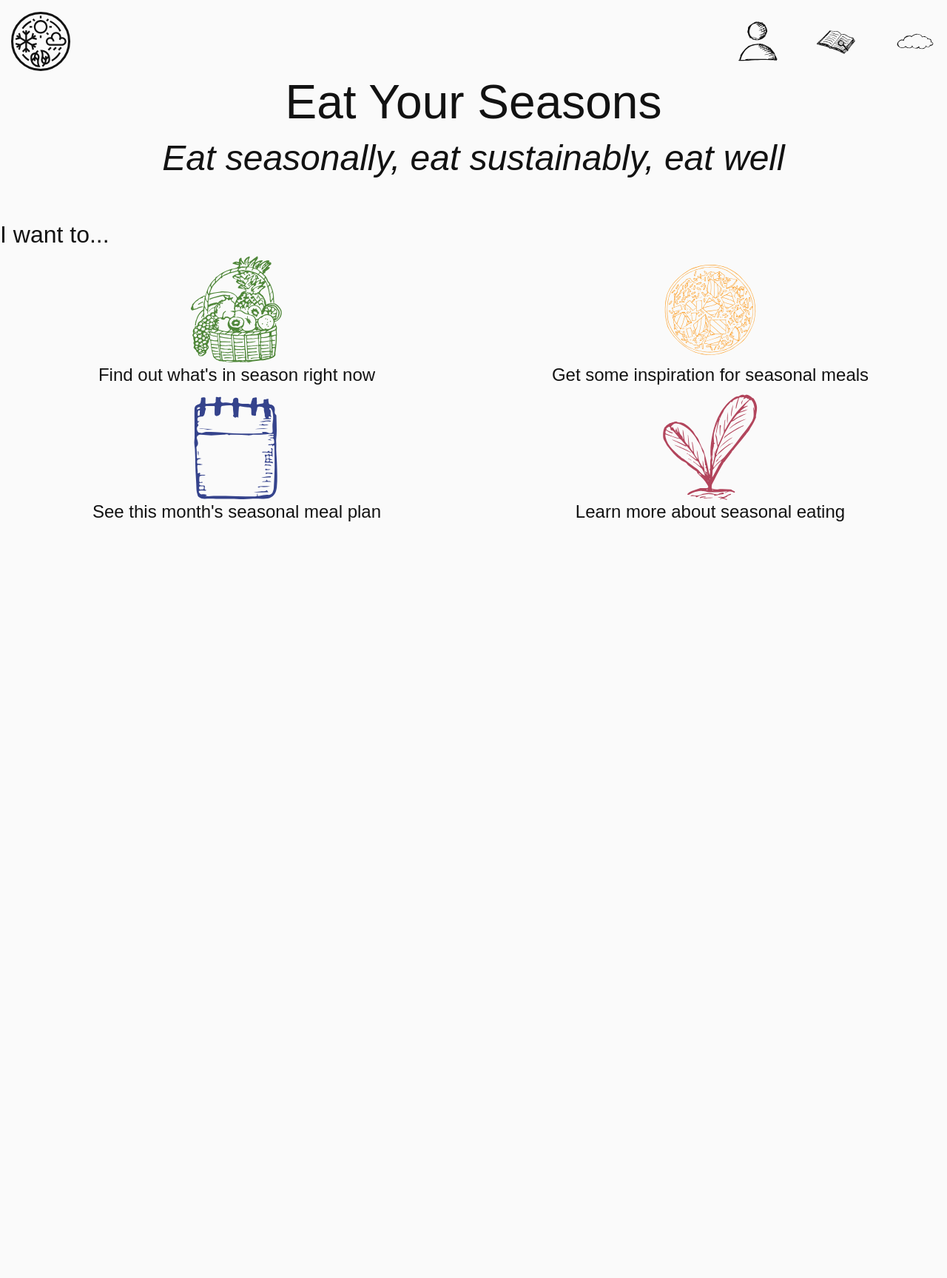
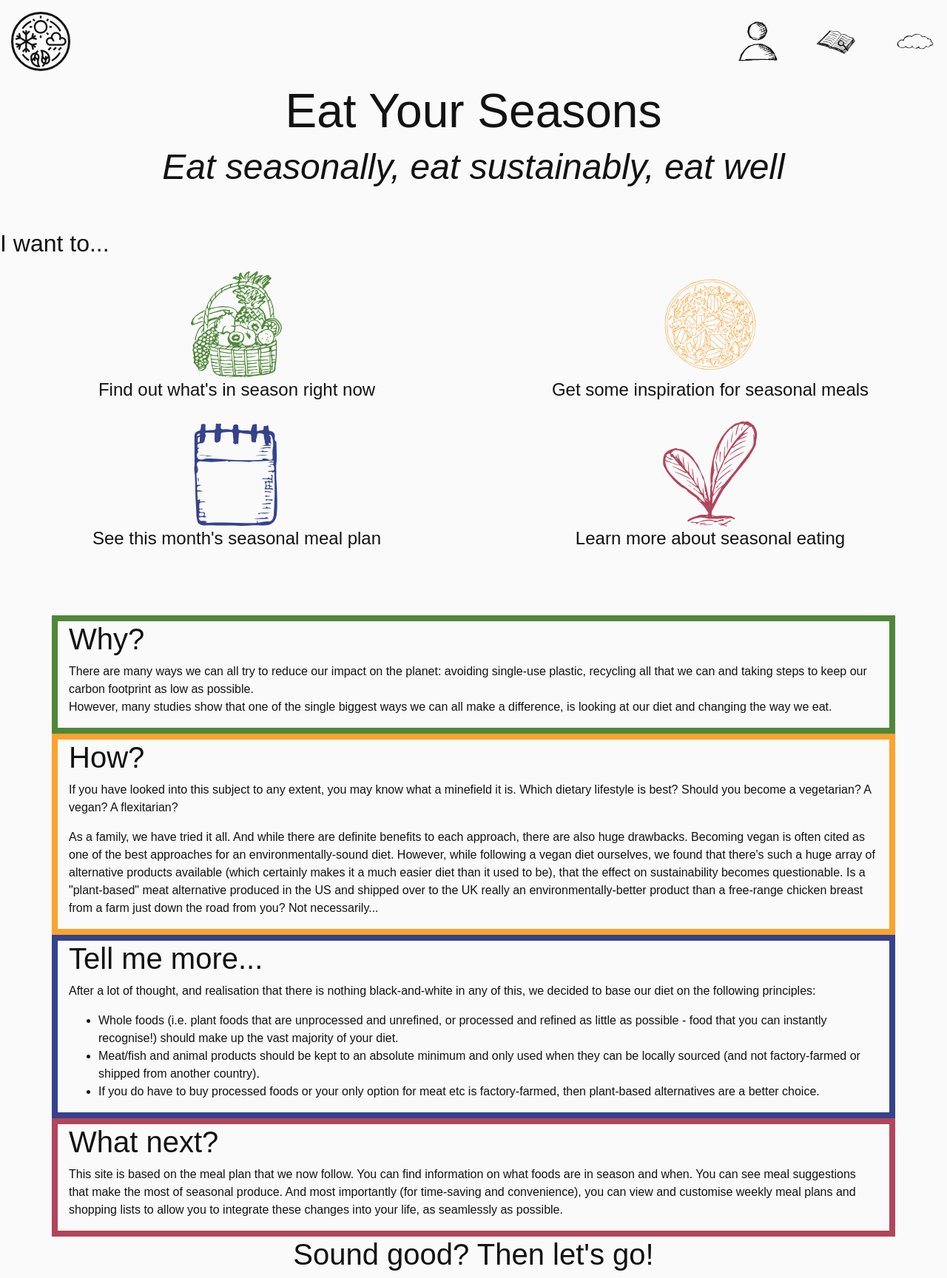
Before and after one commit to jess-bennett/eat-your-seasons, a Django app: page / in a window 1280 px wide. Shown: the whole page at 74% size. Before the commit the page ends 705 px from the top, so only its background shows below. Run offline with Django 3.2, Linux system fonts and the light colour scheme; some libraries are stand-ins or nearby versions; some web fonts are replaced.

Commit message:
Add home page text

```diff
--- a/home/templates/home/index.html
+++ b/home/templates/home/index.html
@@ -10,7 +10,7 @@
 {% endblock %}
 
 {% block content %}
-    <div class="container-fluid">
+    <div id="landing-page" class="container-fluid">
         <div class="row">
             <div class="col text-center">
             <h1 class="page-heading">Eat Your Seasons</h1>
@@ -21,31 +21,75 @@
             <h2>I want to...</h2>
         </div>
         <div class="row text-center">
-            <div class="col-6 col-md-6 spring home-icons">
+            <div class="p-2 col-6 spring home-icons">
                 <a href="{% url 'dashboard' %}">
                     {% include "layout/icons/seasonal.html" %}
                     <h4>Find out what's in season right now</h4>
                 </a>
             </div>
-            <div class="col-6 col-md-6 summer home-icons">
+            <div class="p-2 col-6 summer home-icons">
                 <a href="{% url 'dashboard' %}">
                 {% include "layout/icons/food.html" %}
                 <h4>Get some inspiration for seasonal meals</h4>
                 </a>
             </div>
-            <div class="col-6 col-md-6 autumn home-icons">
+            <div class="p-2 col-6 autumn home-icons">
                 <a href="{% url 'dashboard' %}">
                 {% include "layout/icons/calendar.html" %}
                 <h4>See this month's seasonal meal plan</h4>
                 </a>
             </div>
-            <div class="col-6 col-md-6 winter home-icons">
+            <div class="p-2 col-6 winter home-icons">
                 <a href="{% url 'dashboard' %}">
                 {% include "layout/icons/plant.html" %}
                 <h4>Learn more about seasonal eating</h4>
                 </a>
             </div>
         </div>
-
+    </div>
+    <div class="container">
+        <div id="spring" class="row">
+            <div class="col">
+                <h1>Why?</h1>
+                <p>There are many ways we can all try to reduce our impact on the planet: avoiding single-use plastic, recycling all that we can and taking steps to keep our carbon footprint as low as possible.<br>
+                However, many studies show that one of the single biggest ways we can all make a difference, is looking at our diet and changing the way we eat.</p>
+            </div>
+        </div>
+        <div id="summer" class="row">
+            <div class="col">
+                <h1>How?</h1>
+                <p>If you have looked into this subject to any extent, you may know what a minefield it is. Which dietary lifestyle is best? Should you become a vegetarian? A vegan? A flexitarian?</p>
+                <p>As a family, we have tried it all. And while there are definite benefits to each approach, there are also huge drawbacks. Becoming vegan is often cited as one of the best approaches
+                    for an environmentally-sound diet. However, while following a vegan diet ourselves, we found that there's such a huge array of alternative products available (which certainly makes it
+                    a much easier diet than it used to be), that the effect on sustainability becomes questionable. Is a "plant-based" meat alternative produced in the US and shipped over to the UK really
+                    an environmentally-better product than a free-range chicken breast from a farm just down the road from you? Not necessarily...
+                </p>
+            </div>
+        </div>
+        <div id="autumn" class="row">
+            <div class="col">
+                <h1>Tell me more...</h1>
+                <p>After a lot of thought, and realisation that there is nothing black-and-white in any of this, we decided to base our diet on the following principles:</p>
+                <ul>
+                    <li>Whole foods (i.e. plant foods that are unprocessed and unrefined, or processed and refined as little as possible - food that you can instantly recognise!) should make up the vast majority of your diet.</li>
+                    <li>Meat/fish and animal products should be kept to an absolute minimum and only used when they can be locally sourced (and not factory-farmed or shipped from another country).</li>
+                    <li>If you do have to buy processed foods or your only option for meat etc is factory-farmed, then plant-based alternatives are a better choice.</li>
+                </ul>
+            </div>
+        </div>
+        <div id="winter" class="row">
+            <div class="col">
+                <h1>What next?</h1>
+                <p>This site is based on the meal plan that we now follow. You can find information on what foods are in season and when. You can see meal suggestions that make the most
+                    of seasonal produce. And most importantly (for time-saving and convenience), you can view and customise weekly meal plans and shopping lists to allow you to integrate these changes
+                    into your life, as seamlessly as possible.
+                </p>
+            </div>
+        </div>
+        <div class="row">
+            <div class="col text-center">
+                <h1>Sound good? Then let's go!</h1>
+            </div>
+        </div>
     </div>
 {% endblock %}
--- a/static/css/base.css
+++ b/static/css/base.css
@@ -183,10 +183,13 @@ nav a {
 
 
 body {
-    padding-top: 100px;
     background-color: var(--background);
     color: var(--font);
     font-family: 'Tenali Ramakrishna', sans-serif;
+}
+
+#landing-page {
+    height: 90vh;
 }
 
 .page-heading {
--- a/templates/layout/navigation.html
+++ b/templates/layout/navigation.html
@@ -1,4 +1,4 @@
-<nav class="container-fluid fixed-top">
+<nav class="container-fluid">
     <div class="row align-items-center">
         <div class="col-2">
             <a href="{% url 'home' %}">
```
